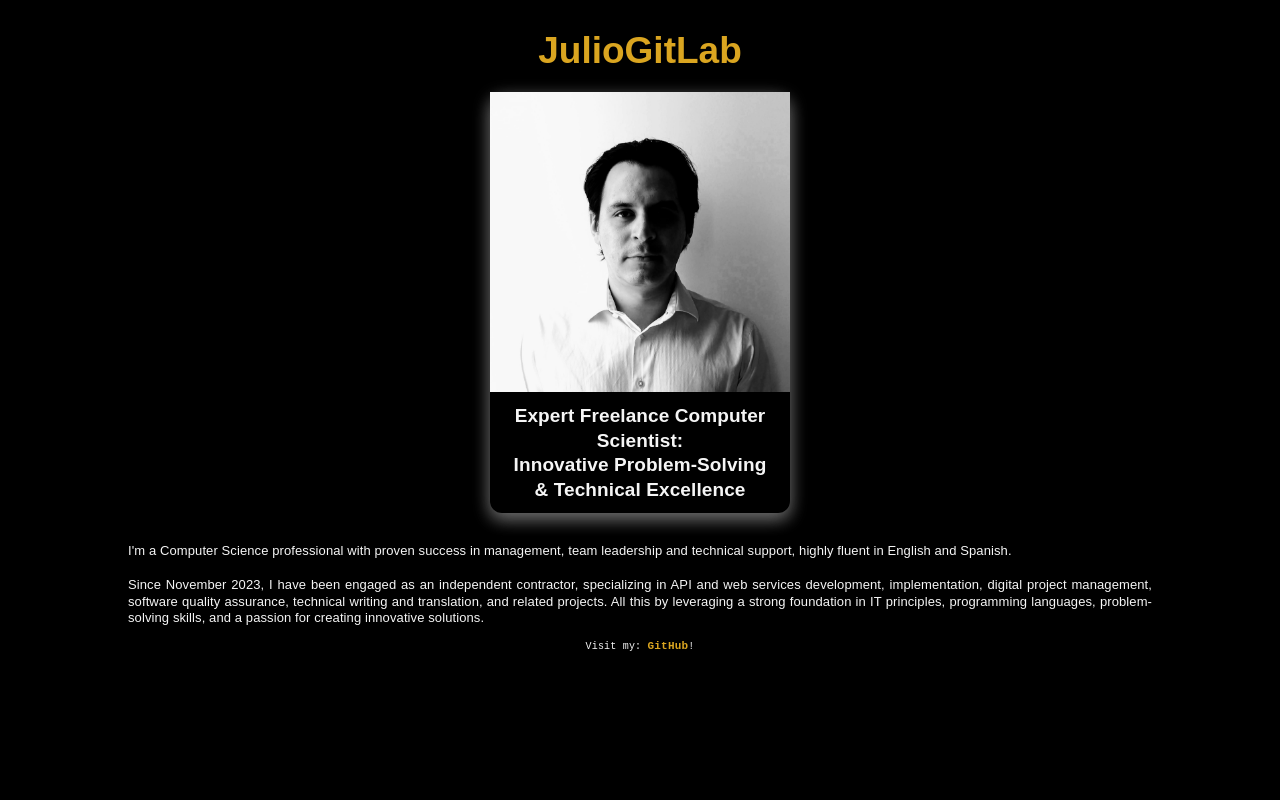
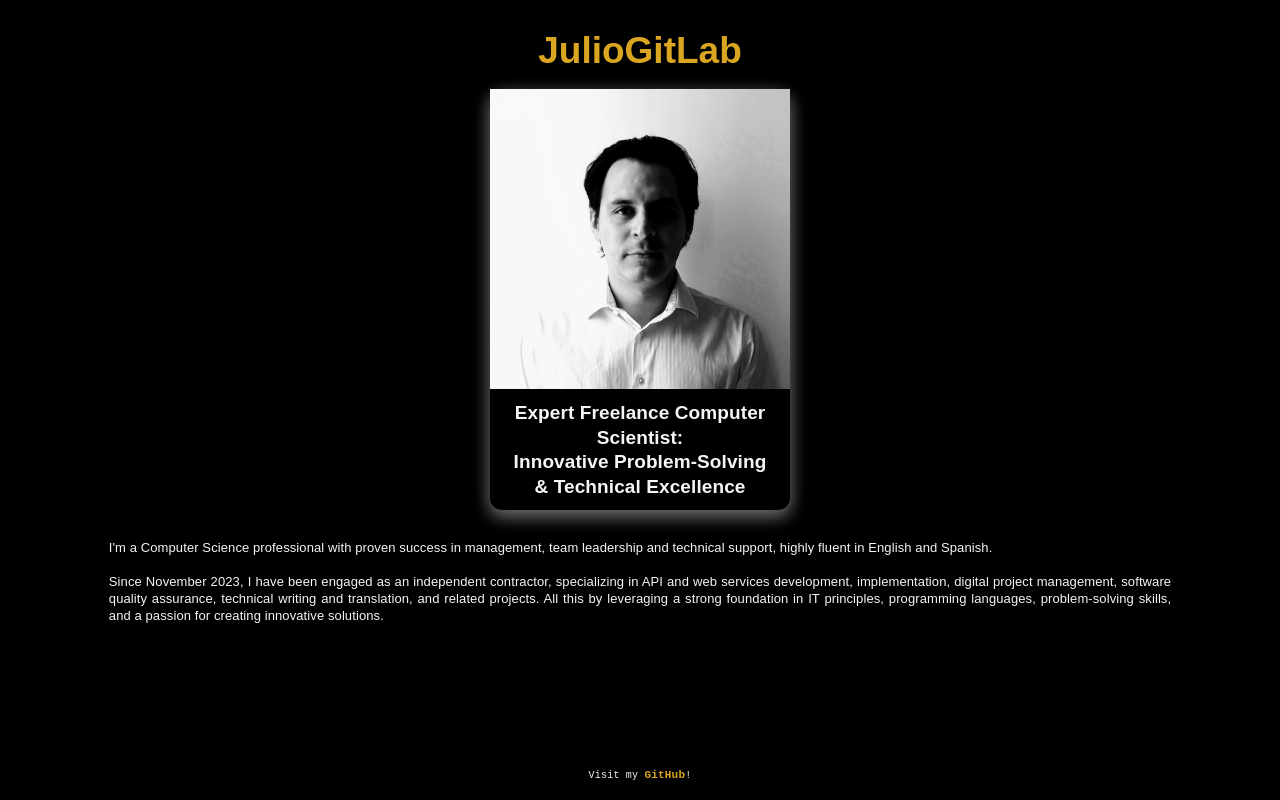
Before and after one commit to JulioGitLab/JulioGitLab.github.io, a plain HTML site: page index.html in a window 1280 px wide. Drawn offline with Linux system fonts and the light colour scheme; a web font is replaced by a local one.

Commit message:
Feat: Implements flexbox layout

```diff
--- a/index.html
+++ b/index.html
@@ -27,7 +27,6 @@
       I'm a Computer Science professional with proven success in management, team leadership and technical support,
       highly fluent in English and Spanish.
     </p>
-    <br />
     <p>
       Since November 2023, I have been engaged as an independent contractor, specializing in API and web services
       development, implementation, digital project management, software quality assurance, technical writing and
@@ -37,7 +36,7 @@
   </main>
 
   <footer>
-    <aside>Visit my: <a href="https://juliogitlab.github.io/" target="_blank" id="juliogitlab">GitHub</a>!</aside>
+    <aside>Visit my <a href="https://juliogitlab.github.io/" target="_blank" id="juliogitlab">GitHub</a>!</aside>
   </footer>
 </body>
 
--- a/styles/style.css
+++ b/styles/style.css
@@ -13,24 +13,27 @@ html {
 }
 
 body {
+  display: flex;
+  flex-direction: column;
   min-width: 350px;
+  min-height: 100vh;
+  align-items: center;
   background-color: black;
   color: whitesmoke;
   font-family: 'Aldrich', sans-serif;
 }
 
 header {
-  margin: 3rem 0 2rem;
-  text-align: center;
-}
-
-a {
-  text-decoration: none;
+  padding: 3rem 0 1.7rem;
 }
 
 h1 {
   color: goldenrod;
   font-size: 3.7rem;
+}
+
+a {
+  text-decoration: none;
 }
 
 .card {
@@ -58,13 +61,15 @@ h1 {
 }
 
 .card:hover {
-  margin: 1.3rem auto 4.7rem;
+  margin: 1rem auto 4.7rem;
   transform: scale(1.1);
 }
 
 main {
-  width: 80%;
-  margin: 0 auto;
+  display: flex;
+  flex-direction: column;
+  gap: 1.7rem;
+  width: 83%;
   text-align: justify;
   line-height: 1.3em;
   font-size: 1.3rem;
@@ -72,8 +77,9 @@ main {
 }
 
 footer {
-  margin: 1.3rem;
-  text-align: center;
+  height: 50px;
+  margin-top: auto;
+  align-content: center;
   font-family: monospace;
   letter-spacing: 0.2px;
 }
```
